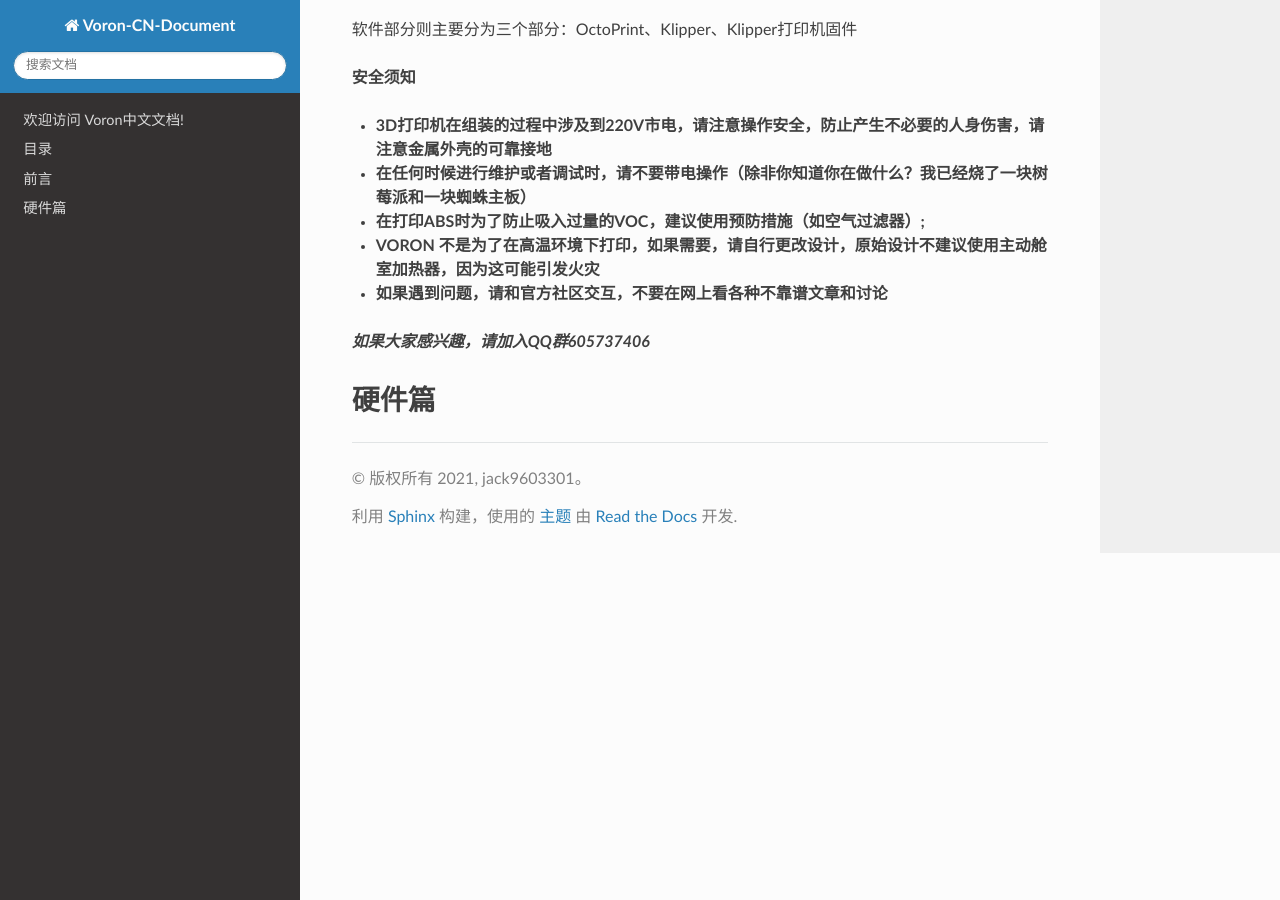
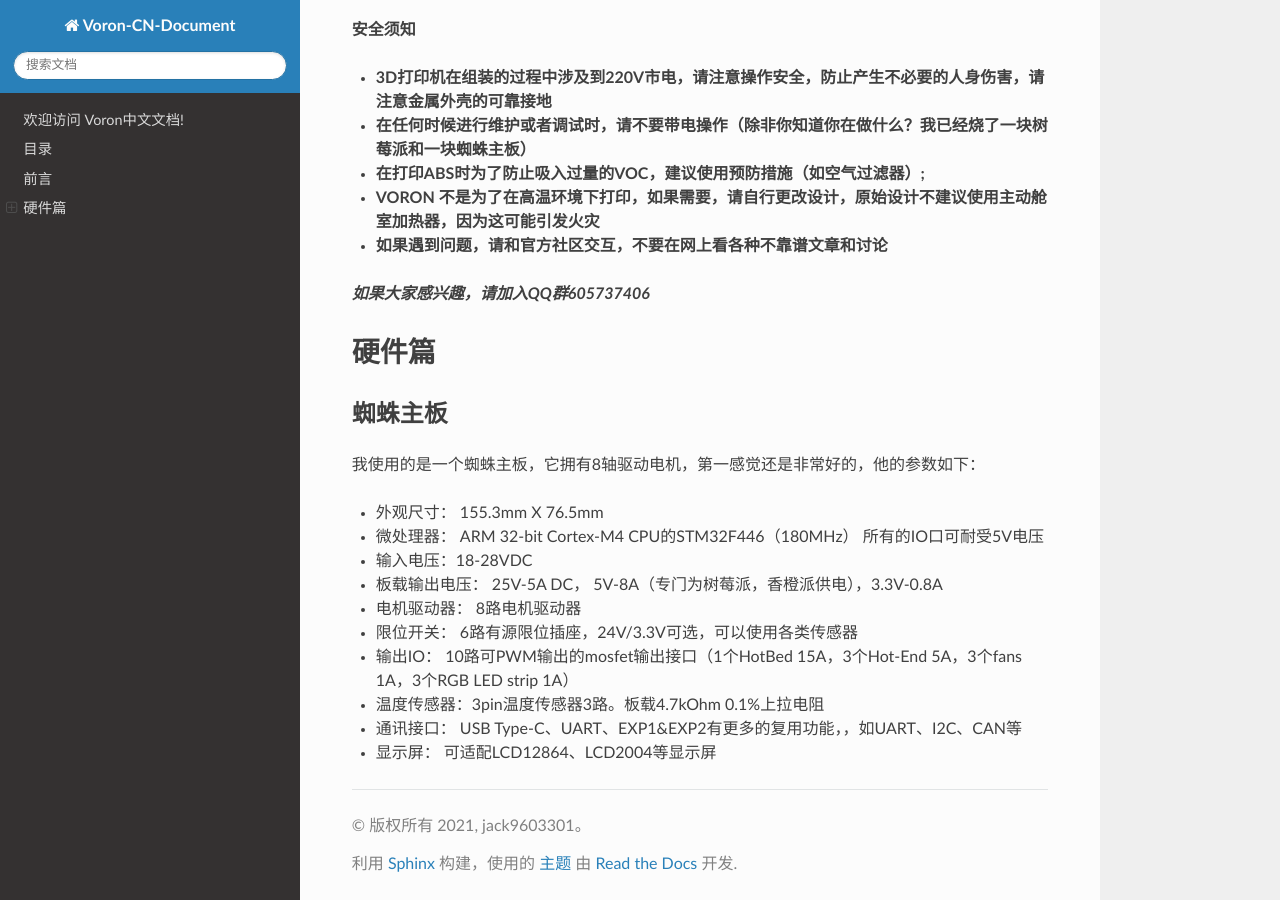
Before and after one commit to jack9603301/Voron-CN-Document, a Sphinx documentation site: the page built from source/index.md, in a window 1280 px wide and 900 px high, scrolled down 615 px. Built offline with Sphinx 7.4.7 and the Read the Docs theme 2.0.0, drawn with Linux system fonts in a browser that asks for light colours; some of the changed text lies outside the part shown.

Commit message:
增加蜘蛛主板参数

```diff
--- a/source/index.md
+++ b/source/index.md
@@ -35,3 +29,18 @@
 ***如果大家感兴趣，请加入QQ群605737406***
 
 # 硬件篇
+
+## 蜘蛛主板
+
+我使用的是一个蜘蛛主板，它拥有8轴驱动电机，第一感觉还是非常好的，他的参数如下：
+
+- 外观尺寸： 155.3mm X 76.5mm
+- 微处理器： ARM 32-bit Cortex-M4 CPU的STM32F446（180MHz） 所有的IO口可耐受5V电压
+- 输入电压：18-28VDC
+- 板载输出电压： 25V-5A DC， 5V-8A（专门为树莓派，香橙派供电），3.3V-0.8A
+- 电机驱动器： 8路电机驱动器
+- 限位开关： 6路有源限位插座，24V/3.3V可选，可以使用各类传感器
+- 输出IO： 10路可PWM输出的mosfet输出接口（1个HotBed 15A，3个Hot-End 5A，3个fans 1A，3个RGB LED strip 1A）
+- 温度传感器：3pin温度传感器3路。板载4.7kOhm 0.1%上拉电阻
+- 通讯接口： USB Type-C、UART、EXP1&EXP2有更多的复用功能，，如UART、I2C、CAN等
+- 显示屏： 可适配LCD12864、LCD2004等显示屏
```
Also changed, not shown: other parts of source/index.md (+0 -6 lines).
